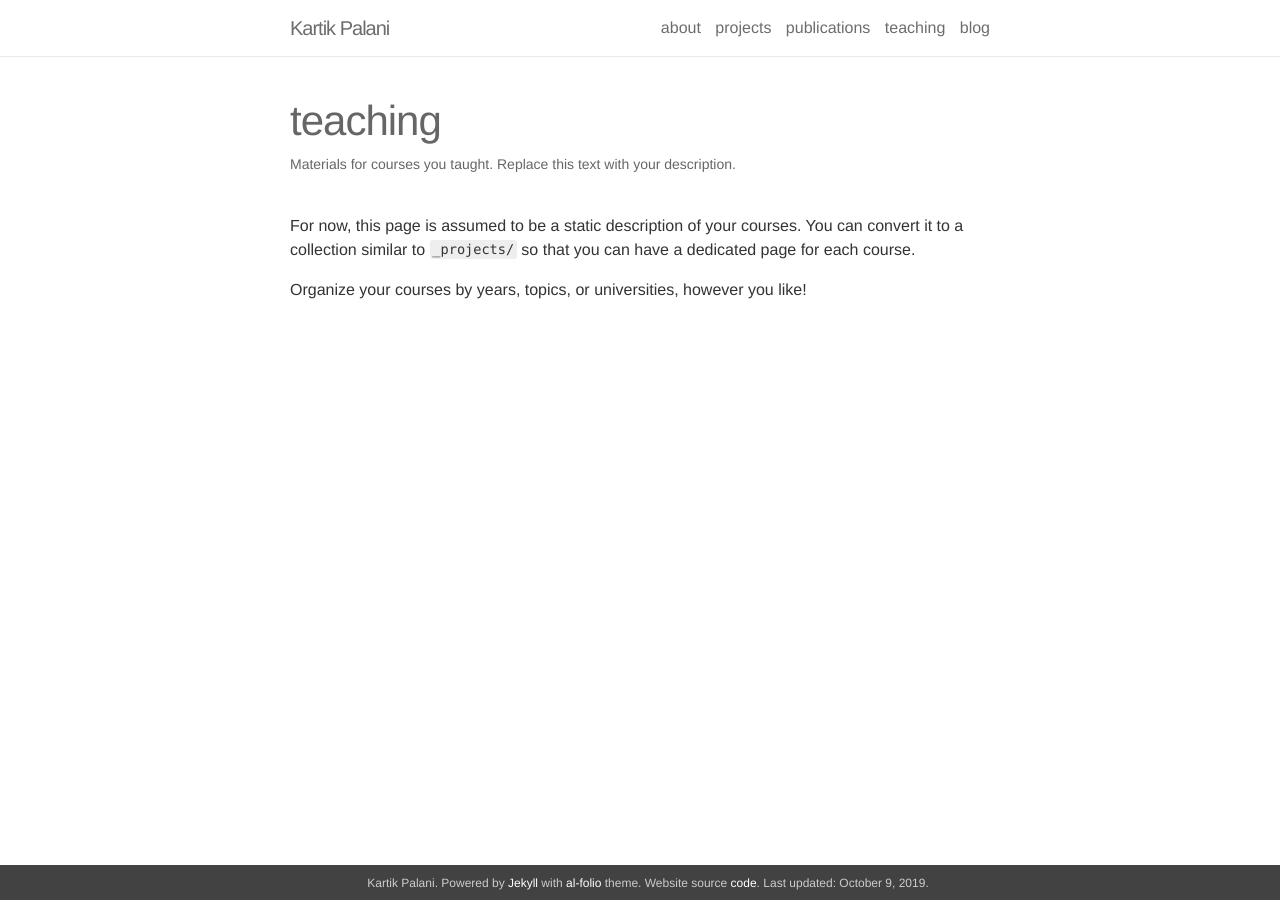
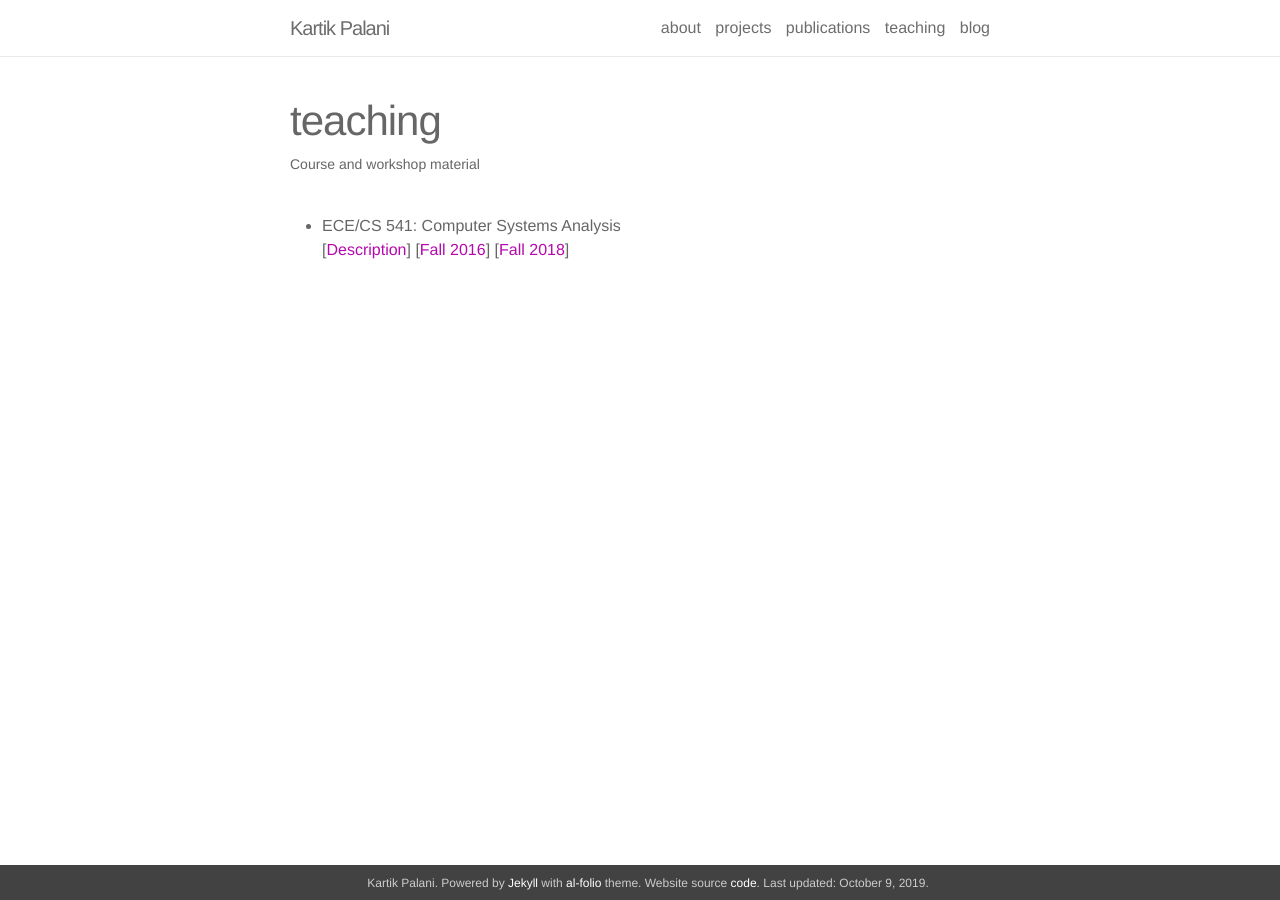
Before and after one commit to kartikpalani/personal_page, a Jekyll site: the page built from _pages/teaching.md, in a window 1280 px wide. Built offline with Jekyll 4.4.1, drawn with Linux system fonts in a browser that asks for light colours; nearby versions of some CDN libraries.

Commit message:
news updates and teaching

```diff
--- a/_config.yml
+++ b/_config.yml
@@ -66,7 +66,7 @@ collections:
     output: true
     permalink: /projects/:path/
 
-news_limit: 5
+news_limit: 3
 
 # -----------------------------------------------------------------------------
 # Jekyll settings
--- a/_includes/news.html
+++ b/_includes/news.html
@@ -5,7 +5,7 @@
     {% assign news = site.news | reverse %}
     {% for item in news limit: site.news_limit %}
       <tr>
-        <td class="date">{{ item.date | date: "%b %-d, %Y" }}</td>
+        <td class="date">{{ item.date | date: "%b, %Y" }}</td>
         <td class="announcement">
           {% if item.inline %}
             {{ item.content | remove: '<p>' | remove: '</p>' | emojify }}
--- a/_pages/teaching.md
+++ b/_pages/teaching.md
@@ -2,9 +2,10 @@
 layout: page
 permalink: /teaching/
 title: teaching
-description: Materials for courses you taught. Replace this text with your description.
+description: Course and workshop material
 ---
 
-For now, this page is assumed to be a static description of your courses. You can convert it to a collection similar to `_projects/` so that you can have a dedicated page for each course.
 
-Organize your courses by years, topics, or universities, however you like!
+<ul>
+	<li>ECE/CS 541: Computer Systems Analysis <br>[<a href="https://ece.illinois.edu/academics/courses/profile/ECE541" target="_blank">Description</a>] [<a href="https://courses.engr.illinois.edu/ece541/fa2016/" target="_blank">Fall 2016</a>] [<a href="https://courses.engr.illinois.edu/ece541/fa2018/" target="_blank">Fall 2018</a>] </li>
+</ul>
```
Also changed, not shown: _bibliography/preprints.bib (+1 -1 lines), _news/announcement_1.md (+2 -2 lines), _news/announcement_3.md (+2 -2 lines), _news/announcement_4.md (added, +7 -0 lines), _pages/publications.md (+1 -1 lines).
